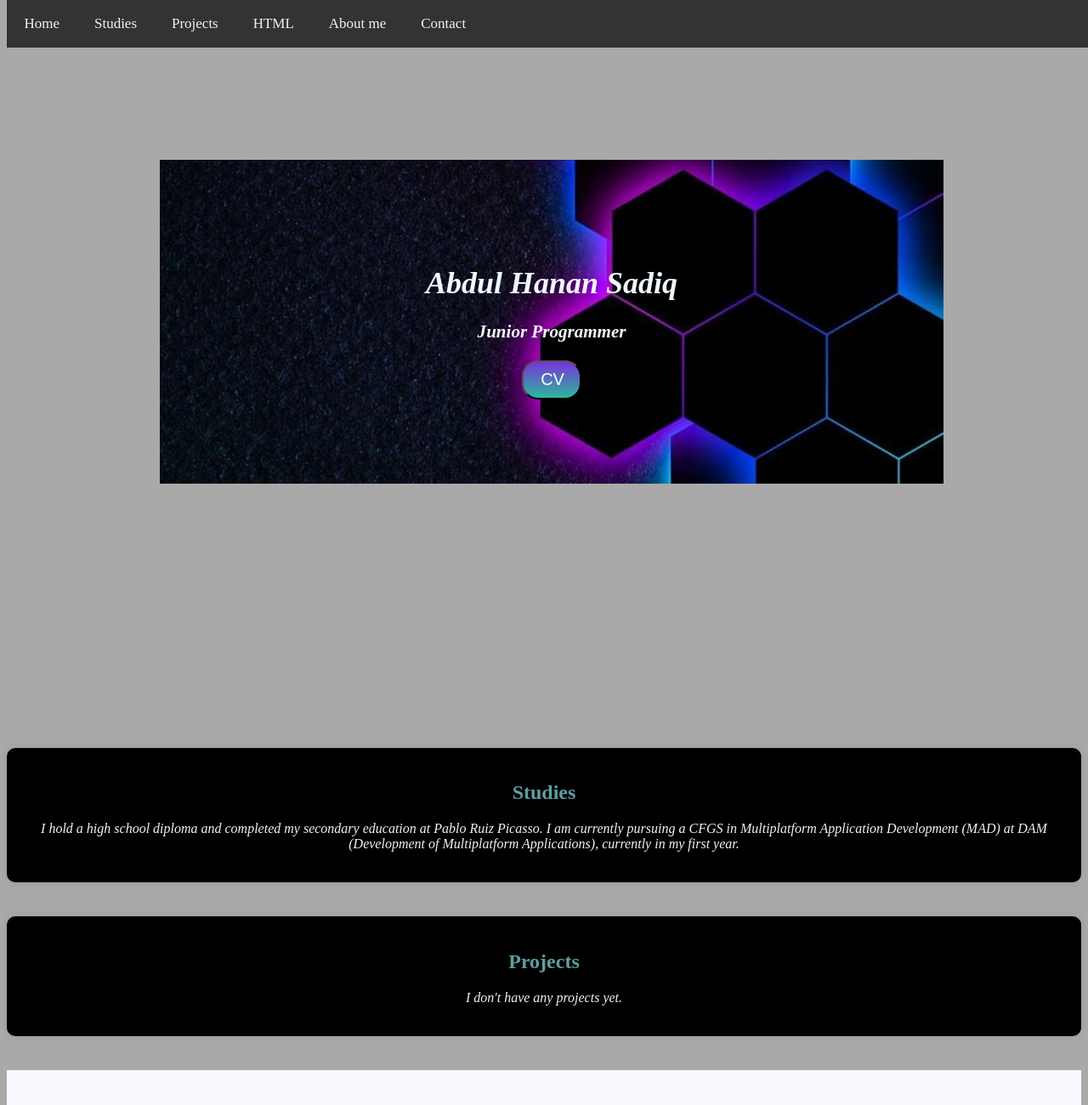
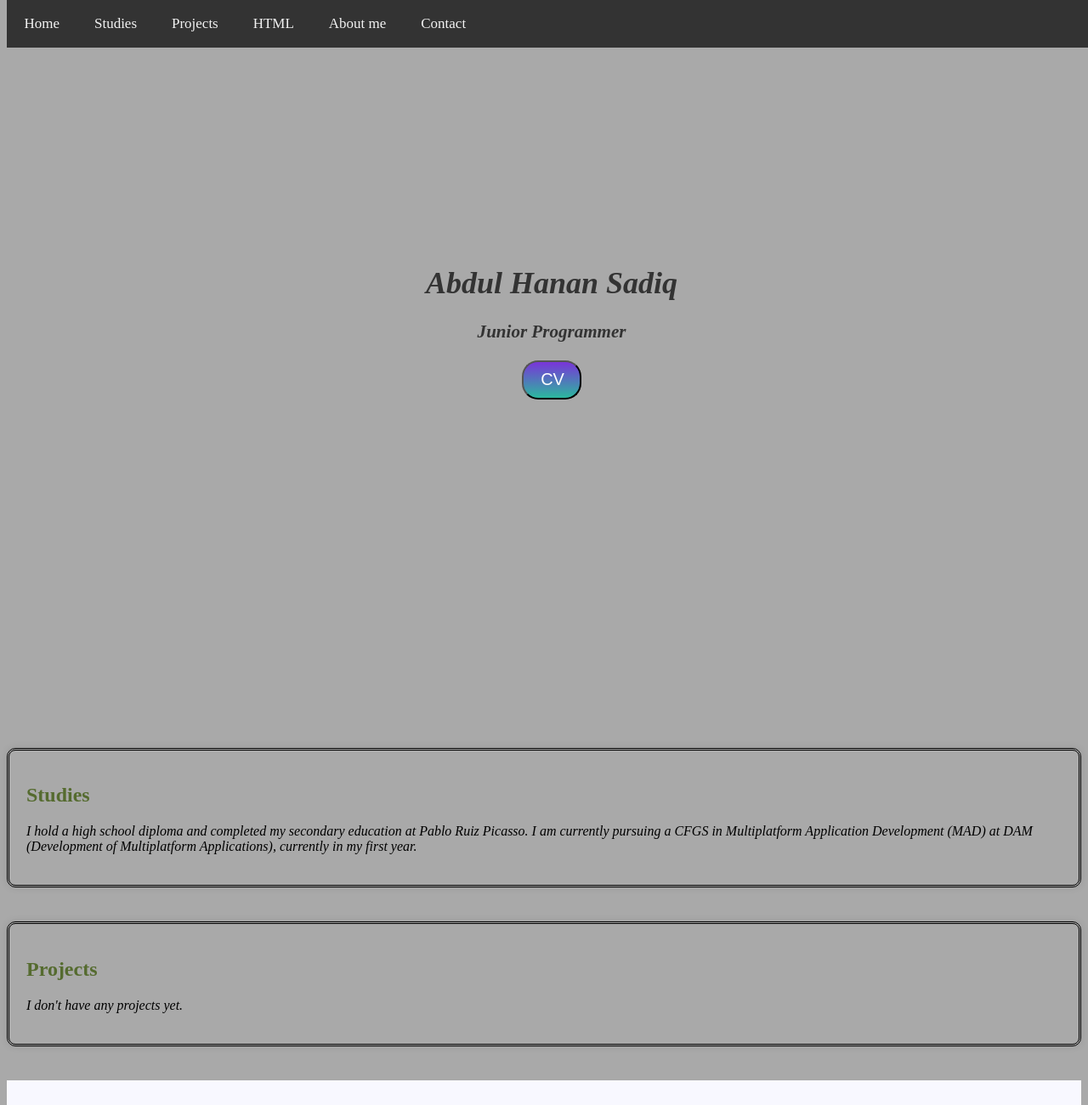
Before and after one commit to Abdul-source-06/MI-PAGINA2, a plain HTML site: page index.html in a window 1280 px wide. Shown: the top 1300 px of the page at 85% size. Drawn offline with Linux system fonts and the light colour scheme.

Commit message:
modificado final

```diff
--- a/index.css
+++ b/index.css
@@ -33,19 +33,16 @@ header{
   text-align: center;
   padding: 180px;
   margin: auto;
-
   font-style: italic;
   font-size: large
 }
 
 .cuadro{
-  color: aliceblue;
+  color: #333;
   margin-bottom: 10%;
   width: 80%;
   padding: 11%;
-  background-image: url(./foto_portfolio/fondo2.jpeg);
-  background-size: 100%;
-  background-position: left;
+
 }
 
 
@@ -88,17 +85,17 @@ a
 
 
 section {
-  text-align: center;
+  text-align: left;
   margin: 40px 0;
   padding: 20px;
-  background-color: black;
   border-radius: 10px;
   box-shadow: 0 0 10px rgba(0, 0, 0, 0.1);
-  color: #f2f2f2;
+  color: black;
+  border-style: double;
 }
 
 h2 {
-  color:cadetblue;
+  color:darkolivegreen;
 }
 
 .frase1{
```
